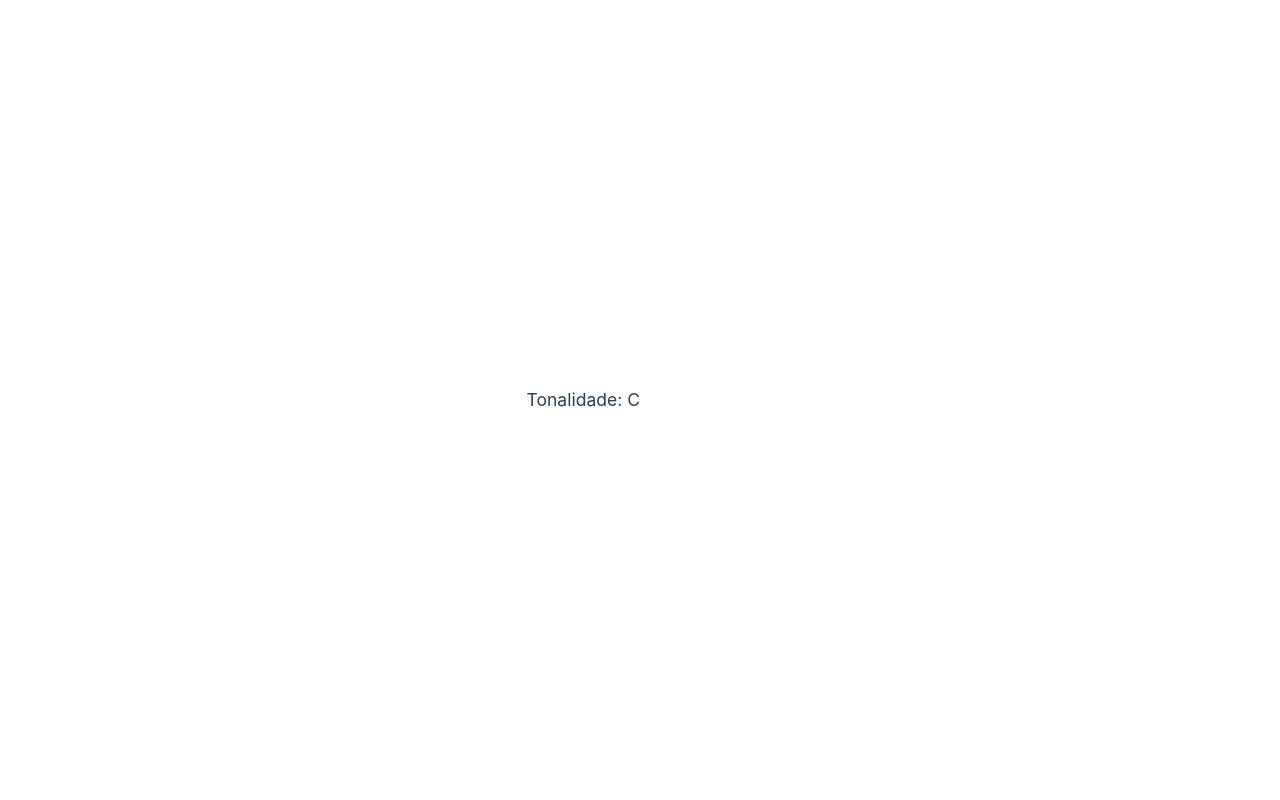
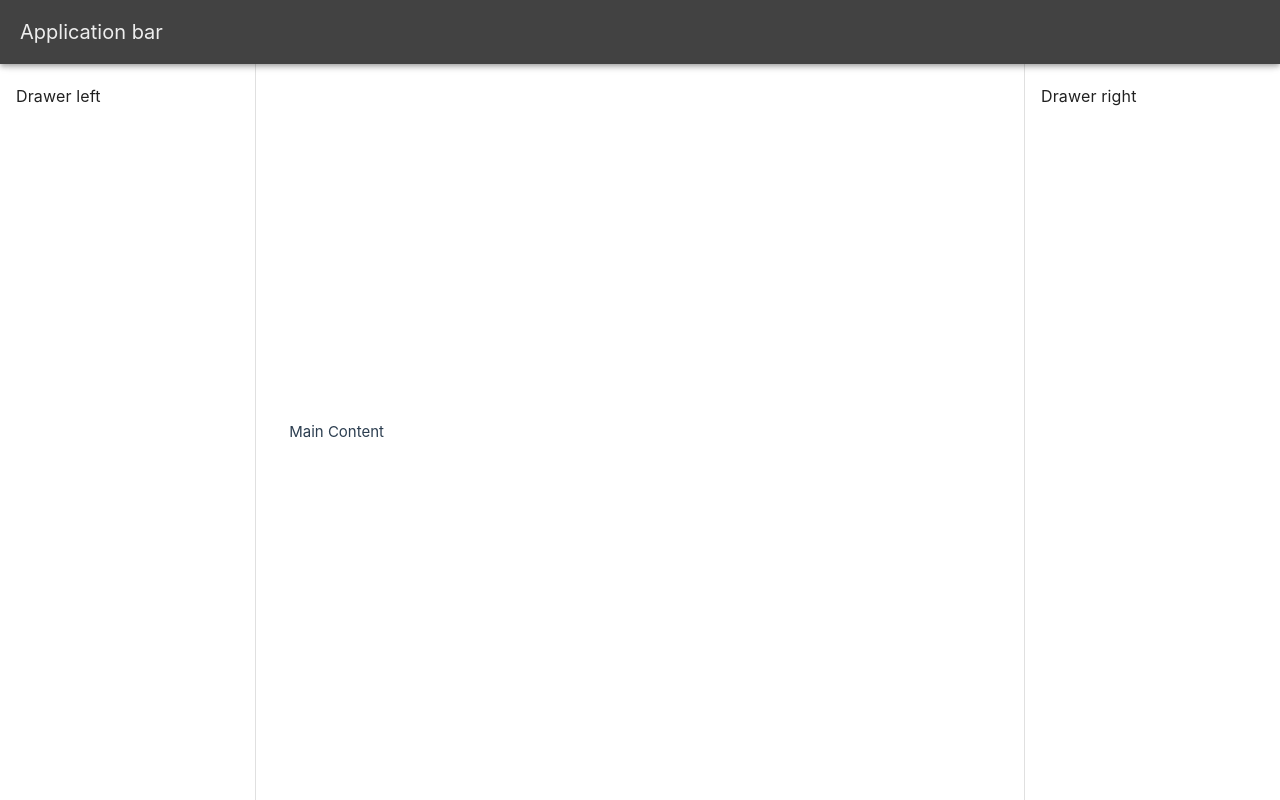
Before and after one commit to gabrielrobotic/musicascifradas-frontend, a Vue app: page / in a window 1280 px wide. Built offline with nearby package versions, Linux system fonts and the light colour scheme.

Commit message:
add: Vuetify na aplicação

```diff
--- a/index.html
+++ b/index.html
@@ -1,10 +1,10 @@
 <!DOCTYPE html>
-<html lang="en">
+<html lang="pt-BR">
   <head>
     <meta charset="UTF-8">
     <link rel="icon" href="/favicon.ico">
     <meta name="viewport" content="width=device-width, initial-scale=1.0">
-    <title>Vite App</title>
+    <title>Geração de Adoradores</title>
   </head>
   <body>
     <div id="app"></div>
--- a/package.json
+++ b/package.json
@@ -13,7 +13,8 @@
   "dependencies": {
     "pinia": "^2.1.7",
     "vue": "^3.4.15",
-    "vue-router": "^4.2.5"
+    "vue-router": "^4.2.5",
+    "vuetify": "^3.5.4"
   },
   "devDependencies": {
     "@rushstack/eslint-patch": "^1.3.3",
--- a/src/main.js
+++ b/src/main.js
@@ -6,9 +6,23 @@ import { createPinia } from 'pinia'
 import App from './App.vue'
 import router from './router'
 
+// Vuetify
+import 'vuetify/styles'
+import { createVuetify } from 'vuetify'
+import * as components from 'vuetify/components'
+import * as directives from 'vuetify/directives'
+import { md2 } from 'vuetify/blueprints'
+
+const vuetify = createVuetify({
+  components,
+  directives,
+  blueprint: md2
+})
+
 const app = createApp(App)
 
 app.use(createPinia())
 app.use(router)
+app.use(vuetify)
 
 app.mount('#app')
--- a/src/router/index.js
+++ b/src/router/index.js
@@ -6,13 +6,13 @@ const router = createRouter({
   routes: [
     {
       path: '/',
+      name: 'home',
+      component: () => import('../views/HomeView.vue')
+    },
+    {
+      path: '/campo-harmonico',
       name: 'campo-harmonico',
       component: CampoHarmonicoView
-    },
-    {
-      path: '/home',
-      name: 'home',
-      component: () => import('../views/HomeView.vue')
     },
     {
       path: '/about',
--- a/src/views/HomeView.vue
+++ b/src/views/HomeView.vue
@@ -1,9 +1,27 @@
 <script setup>
-import TheWelcome from '../components/TheWelcome.vue'
 </script>
 
 <template>
-  <main>
-    <TheWelcome />
-  </main>
+  <v-layout class="rounded rounded-md">
+    <v-app-bar color="surface-variant" title="Application bar"></v-app-bar>
+
+    <v-navigation-drawer>
+      <v-list>
+        <v-list-item title="Drawer left"></v-list-item>
+      </v-list>
+    </v-navigation-drawer>
+
+    <v-navigation-drawer location="right">
+      <v-list>
+        <v-list-item title="Drawer right"></v-list-item>
+      </v-list>
+    </v-navigation-drawer>
+
+    <v-main class="d-flex align-center justify-center" style="min-height: 300px;">
+      Main Content
+    </v-main>
+  </v-layout>
 </template>
+
+<style scoped>
+</style>
```
Also changed, not shown: 1 other file (tests, documents, lock files or other folders).
